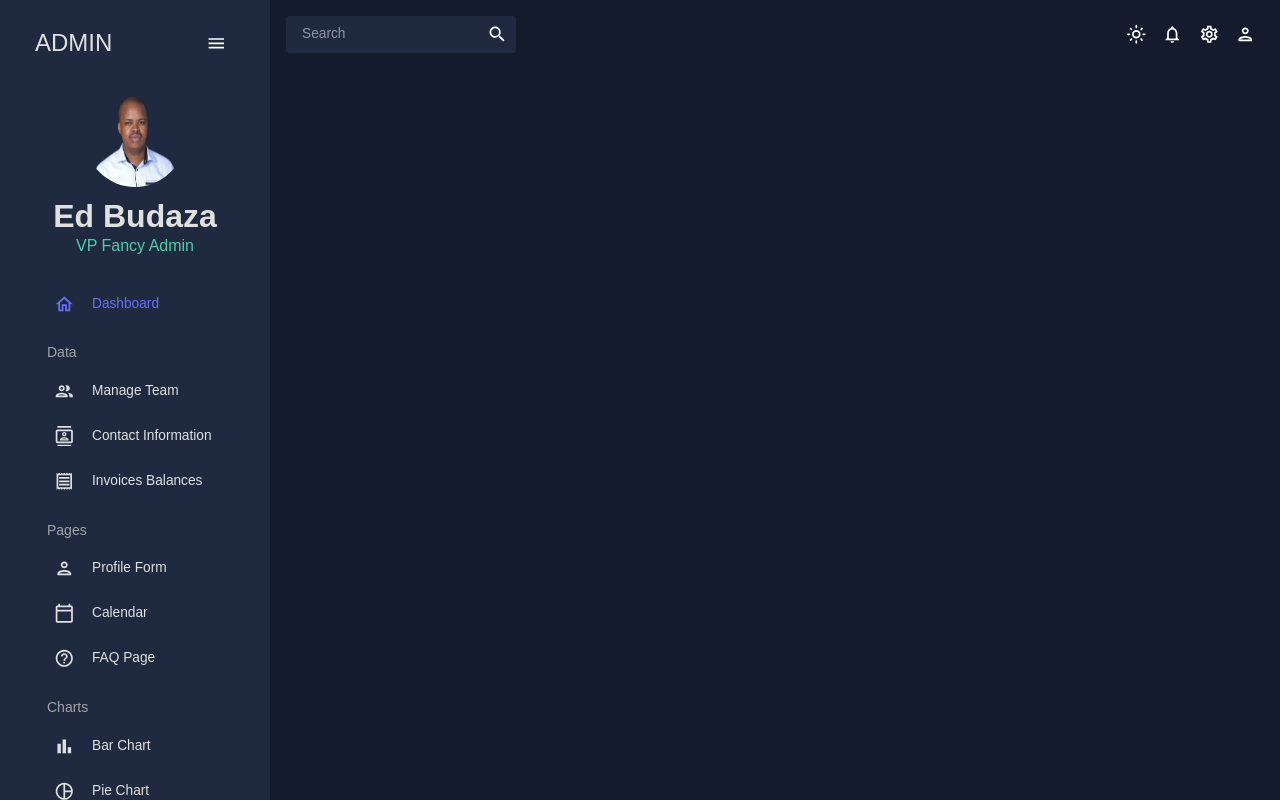
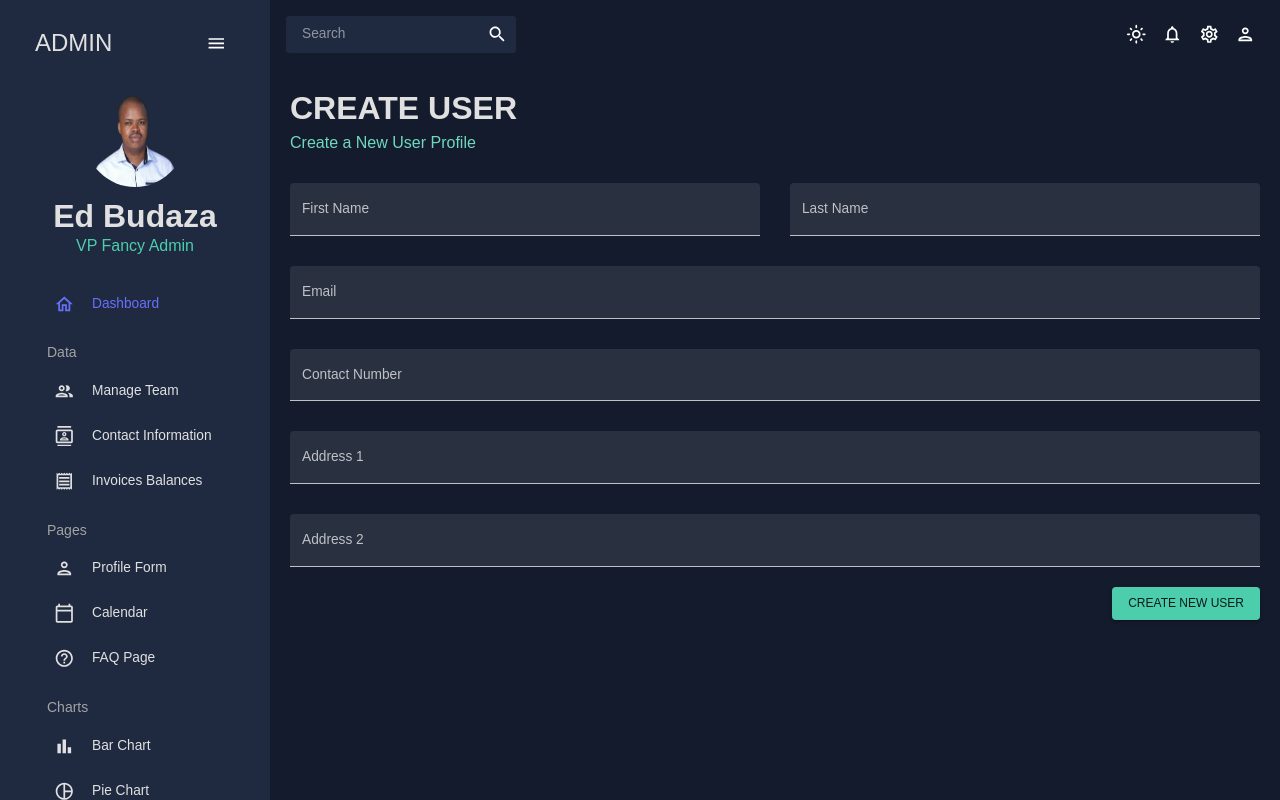
Before and after one commit to edwardbudaza/react-admin, a React (Create React App) app: page /form in a window 1280 px wide. Built offline with nearby package versions, Linux system fonts and the light colour scheme.

Commit message:
added form page functionality and validation

```diff
--- a/package.json
+++ b/package.json
@@ -7,7 +7,9 @@
     "@emotion/styled": "^11.11.0",
     "@fullcalendar/core": "^6.1.8",
     "@fullcalendar/daygrid": "^6.1.8",
+    "@fullcalendar/interaction": "^6.1.8",
     "@fullcalendar/list": "^6.1.8",
+    "@fullcalendar/react": "^6.1.8",
     "@fullcalendar/timegrid": "^6.1.8",
     "@mui/icons-material": "^5.13.7",
     "@mui/material": "^5.13.7",
--- a/src/App.js
+++ b/src/App.js
@@ -7,8 +7,8 @@
 import Team from "./scenes/team";
 import Contacts from "./scenes/contacts";
 import Invoices from "./scenes/invoices";
+import Form from "./scenes/form";
 // import Bar from "./scenes/bar";
-// import Form from "./scenes/form";
 // import Line from "./scenes/line";
 // import Pie from "./scenes/pie";
 // import FAQ from "./scenes/faq";
@@ -31,8 +31,8 @@
               <Route path="/team" element={<Team />} />
               <Route path="/contacts" element={<Contacts />} />
               <Route path="/invoices" element={<Invoices />} />
+              <Route path="/form" element={<Form />} />
               {/* <Route path="/bar" element={<Bar />} /> */}
-              {/* <Route path="/form" element={<Form />} /> */}
               {/* <Route path="/line" element={<Line />} /> */}
               {/* <Route path="/pie" element={<Pie />} /> */}
               {/* <Route path="/faq" element={<FAQ />} /> */}
--- /dev/null
+++ b/src/scenes/form/index.jsx
@@ -0,0 +1,145 @@
+import { Box, Button, TextField } from '@mui/material';
+import { Formik } from 'formik';
+import * as yup from 'yup';
+import useMediaQuery from "@mui/material/useMediaQuery";
+import Header from '../../components/Header';
+
+const Form = () => {
+    const isNonMobile = useMediaQuery("(min-width:60px)");
+
+    const handleFormSubmit = (values) => {
+        console.log(values);
+    };
+
+    const phoneRegExp = /^((\+[1-9]{1,4}[ -]?)|(\([0-9]{2,3}\)[ -]?)|([0-9]{2,4})[ -]?)*?[0-9]{3,4}[ -]?[0-9]{3,4}$/;
+    const initialValues = {
+        firstName: "",
+        lastName: "",
+        email: "",
+        contact: "",
+        address1: "",
+        address2:"",
+    };
+    const checkoutSchema = yup.object().shape({
+        firstName: yup.string().required("required"),
+        lastName: yup.string().required("required"),
+        email: yup.string().email("invalid email").required("required"),
+        contact: yup
+            .string()
+            .matches(phoneRegExp, "Phone number is not valid")
+            .required("required"),
+        address1: yup.string().required("required"),
+        address2: yup.string().required("required"),
+    });
+
+  return (
+    <Box m="20px">
+        <Header title="CREATE USER" subtitle="Create a New User Profile" />
+        <Formik
+            onSubmit={handleFormSubmit}
+            initialValues={initialValues}
+            validationSchema={checkoutSchema}
+        >
+            {({ values, errors, touched, handleBlur, handleChange, handleSubmit }) => (
+            <form onSubmit={handleSubmit}>
+                <Box
+                    display='grid'
+                    gap="30px"
+                    gridTemplateColumns="repeat(4, minmax(0,1fr))"
+                    sx={{
+                        "& > div": {gridColumn: isNonMobile ? undefined : "span 4"},
+                    }}
+                >
+                    <TextField
+                        fullWidth
+                        variant="filled"
+                        type="text"
+                        label="First Name"
+                        onBlur={handleBlur}
+                        onChange={handleChange}
+                        value={values.firstName}
+                        name="firstName"
+                        error={!!touched.firstName && !!errors.firstName}
+                        helperText={touched.firstName && errors.firstName}
+                        sx={{ gridColumn: "span 2" }}
+                    />
+                    <TextField
+                        fullWidth
+                        variant="filled"
+                        type="text"
+                        label="Last Name"
+                        onBlur={handleBlur}
+                        onChange={handleChange}
+                        value={values.lastName}
+                        name="lastName"
+                        error={!!touched.lastName && !!errors.lastName}
+                        helperText={touched.lastName && errors.lastName}
+                        sx={{ gridColumn: "span 2" }}
+                    />
+                    <TextField
+                        fullWidth
+                        variant="filled"
+                        type="text"
+                        label="Email"
+                        onBlur={handleBlur}
+                        onChange={handleChange}
+                        value={values.email}
+                        name="email"
+                        error={!!touched.email && !!errors.email}
+                        helperText={touched.email && errors.email}
+                        sx={{ gridColumn: "span 4" }}
+                    />
+                    <TextField
+                        fullWidth
+                        variant="filled"
+                        type="text"
+                        label="Contact Number"
+                        onBlur={handleBlur}
+                        onChange={handleChange}
+                        value={values.contact}
+                        name="contact"
+                        error={!!touched.contact && !!errors.contact}
+                        helperText={touched.contact && errors.contact}
+                        sx={{ gridColumn: "span 4" }}
+                    />
+                    <TextField
+                        fullWidth
+                        variant="filled"
+                        type="text"
+                        label="Address 1"
+                        onBlur={handleBlur}
+                        onChange={handleChange}
+                        value={values.address1}
+                        name="address1"
+                        error={!!touched.address1 && !!errors.address1}
+                        helperText={touched.address1 && errors.address1}
+                        sx={{ gridColumn: "span 4" }}
+                    />
+                    <TextField
+                        fullWidth
+                        variant="filled"
+                        type="text"
+                        label="Address 2"
+                        onBlur={handleBlur}
+                        onChange={handleChange}
+                        value={values.address2}
+                        name="address2"
+                        error={!!touched.address2 && !!errors.address2}
+                        helperText={touched.address2 && errors.address2}
+                        sx={{ gridColumn: "span 4" }}
+                    />
+                </Box>
+                <Box display="flex" justifyContent="end" mt="20px">
+                    <Button type='submit' color="secondary" variant="contained">
+                        Create New User
+                    </Button>
+                </Box>
+
+            </form>
+            )}
+        </Formik>
+    </Box>
+  )
+}
+
+export default Form;
```
Also changed, not shown: 1 other file (tests, documents, lock files or other folders).
